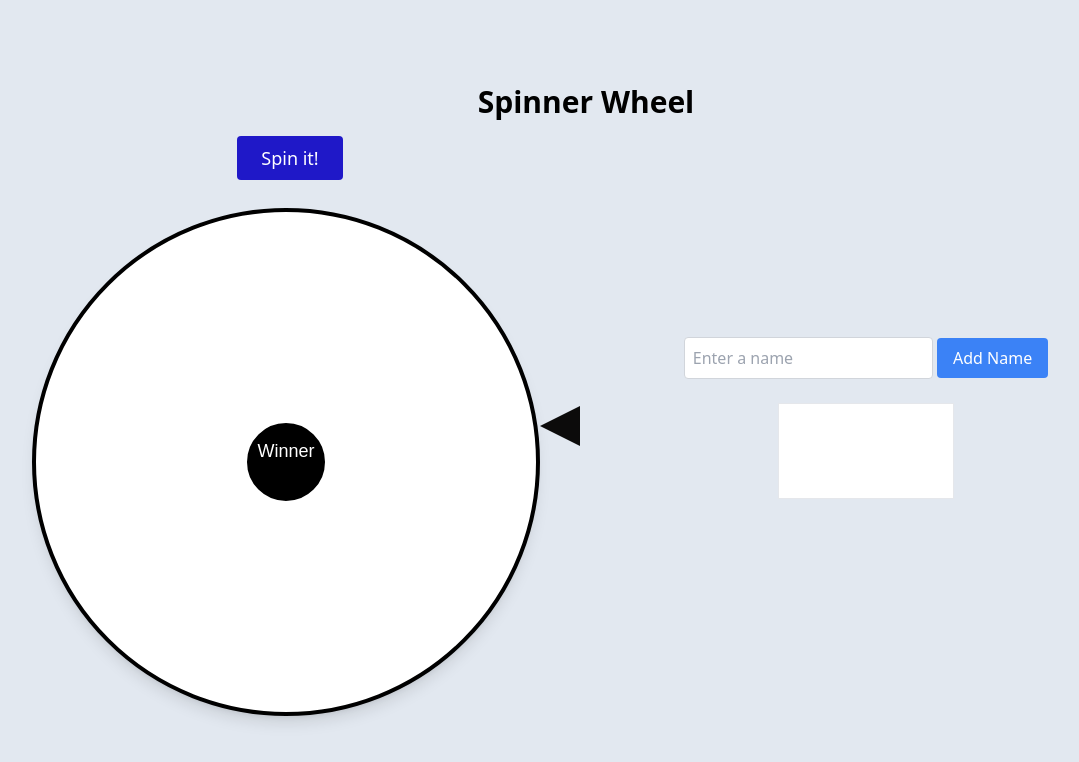
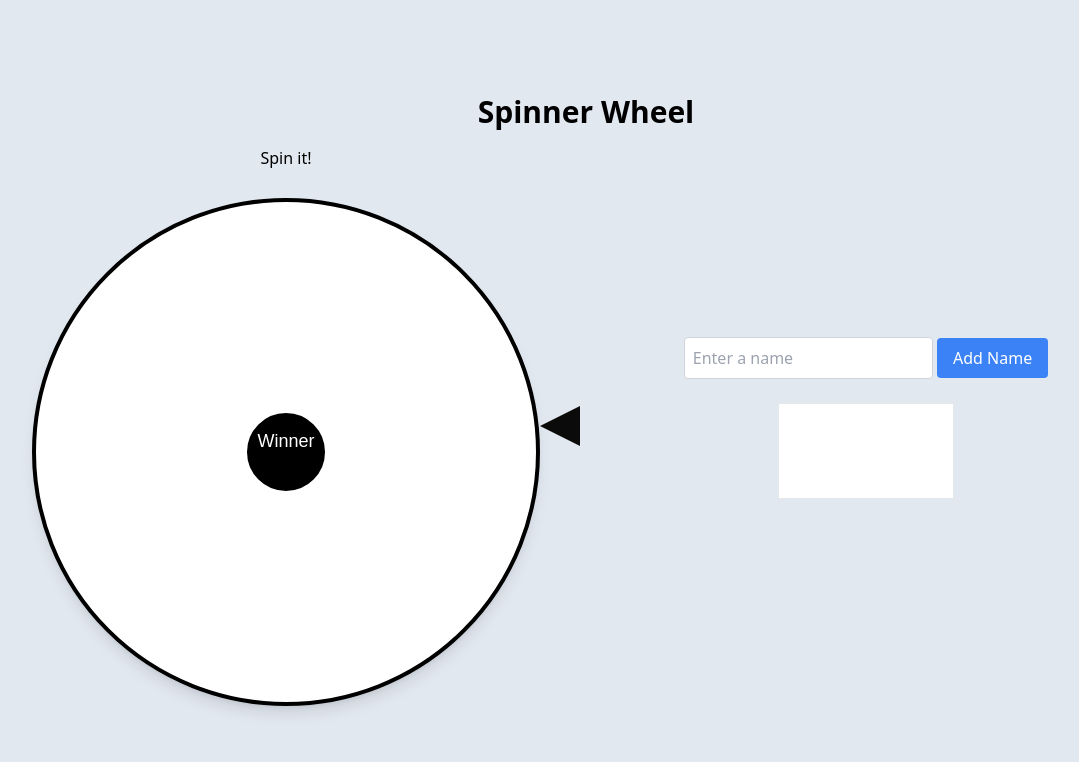
Before and after one commit to mdimamhosen/Task_One_Spin_wheel, a website built with Vite: page index.html in a window 1280 px wide. Shown: the whole page, without its empty margins (54-1133 px from the left). Built offline with nearby package versions, Linux system fonts and the light colour scheme.

Commit message:
final commit

```diff
--- a/index.html
+++ b/index.html
@@ -18,12 +18,7 @@
         <div class="flex justify-center items-center">
           <div class="flex flex-col gap-3">
             <div>
-              <button
-                onclick="spin()"
-                class="px-6 py-2 text-lg bg-[#1F18C8] text-white rounded hover:bg-[#130eb6] transition duration-300 ml-2"
-              >
-                Spin it!
-              </button>
+              <button>Spin it!</button>
             </div>
             <div class="relative mt-4 mx-auto">
               <canvas
```
